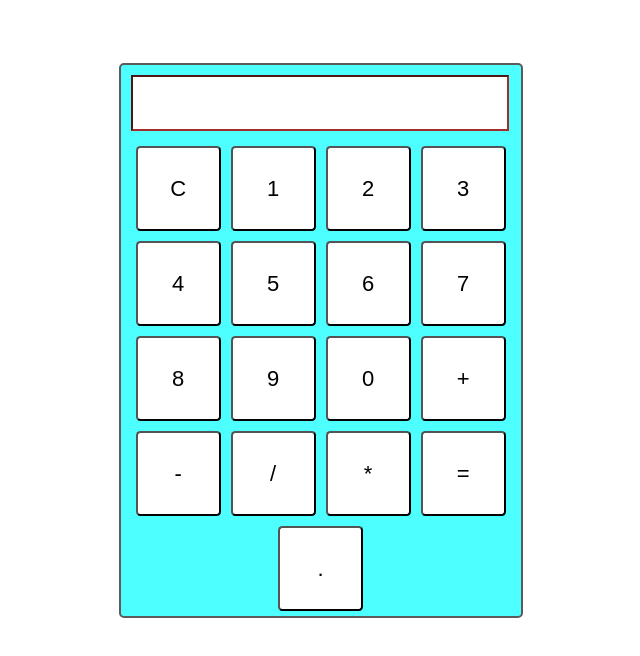
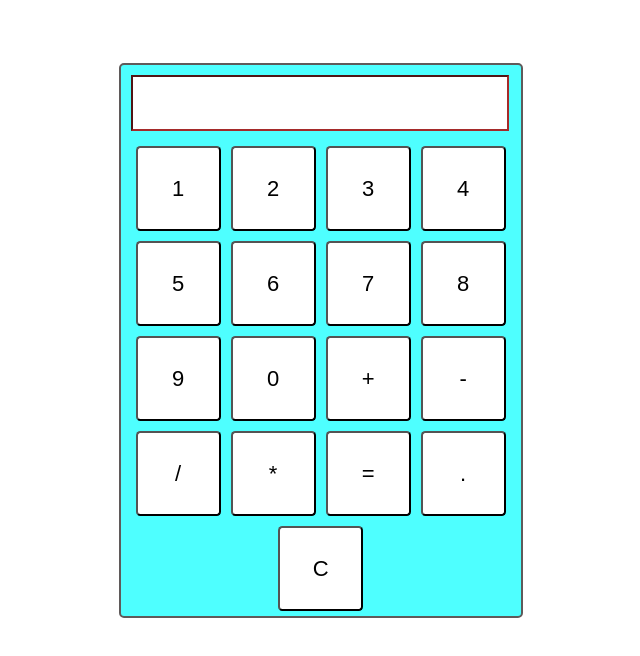
Before and after one commit to abhira1/calculator, a React (Vite) app: page / in a window 1280 px wide. Shown: the top 656 px of the page, without its empty margins (395-1035 px from the left). Built offline with nearby package versions, Linux system fonts and the light colour scheme.

Commit message:
change position of c

```diff
--- a/src/Components/ButtonsContainer.jsx
+++ b/src/Components/ButtonsContainer.jsx
@@ -2,7 +2,7 @@ import React from "react";
 import styles from "./ButtonsContainer.module.css";
 const ButtonsContainer = ({ onButtonClick }) => {
   const buttonNames = [
-    "C",
+
     "1",
     "2",
     "3",
@@ -19,6 +19,7 @@ const ButtonsContainer = ({ onButtonClick }) => {
     "*",
     "=",
     ".",
+    "C",
   ];
   return (
     <div className={styles.buttonContainer}>
```
